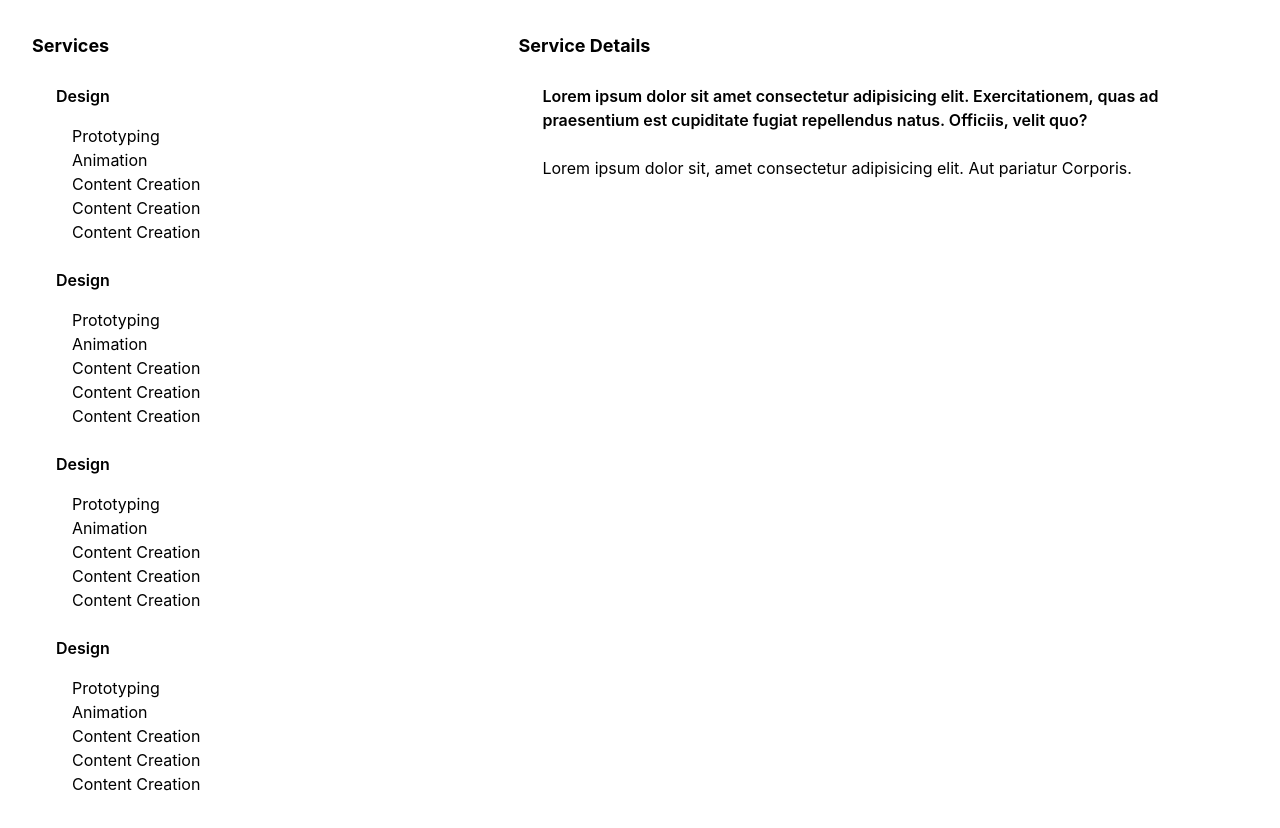
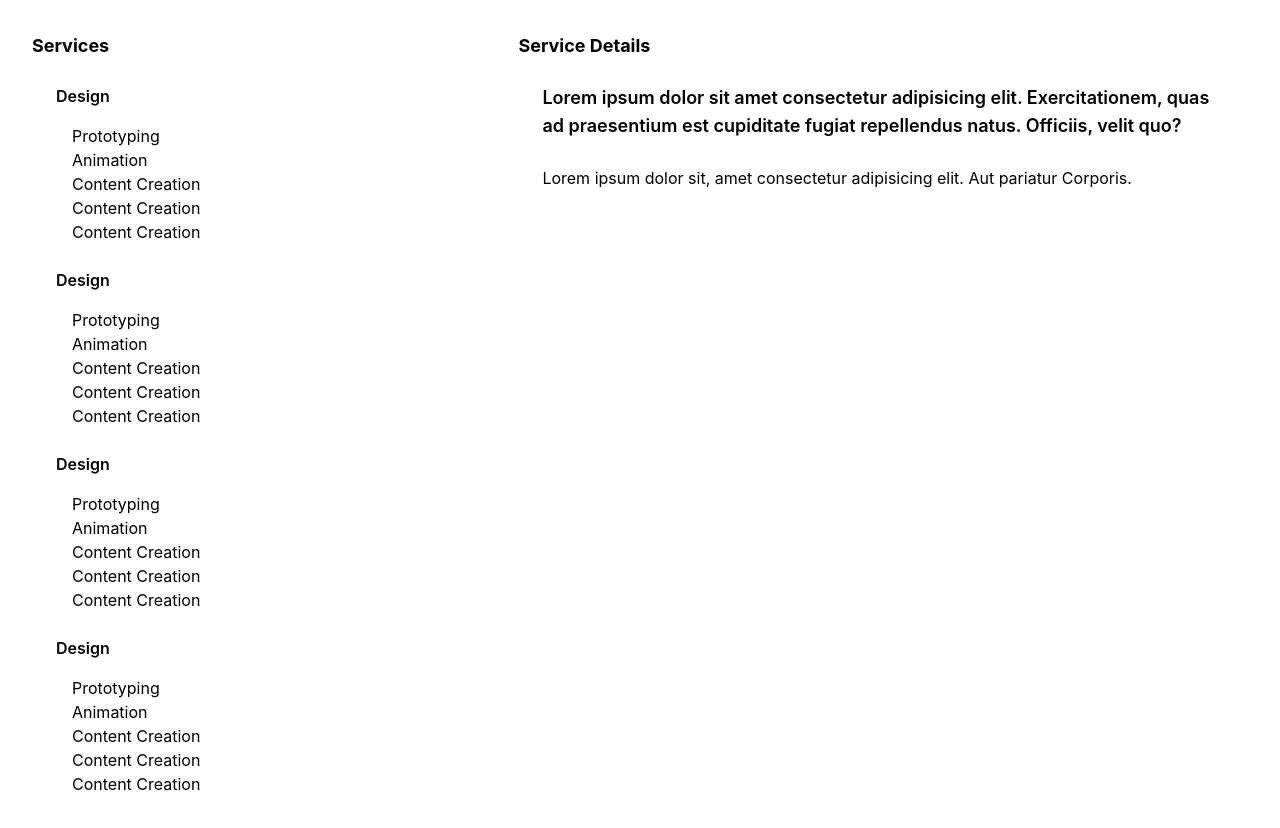
Before and after one commit to salmanahmedx/portfolio-website-react, a React (Create React App) app: page / in a window 1280 px wide. Shown: the top 828 px of the page. Built offline with nearby package versions, Linux system fonts and the light colour scheme.

Commit message:
accordion font sizing

```diff
--- a/src/pages/detailsPage/detailsPage.css
+++ b/src/pages/detailsPage/detailsPage.css
@@ -13,3 +13,7 @@
 .subServices {
     padding-top: 1rem;
 }
+
+.service-details {
+    line-height: 1.85rem;
+}
--- a/src/pages/detailsPage/detailsPage.js
+++ b/src/pages/detailsPage/detailsPage.js
@@ -128,11 +128,10 @@ const DetailsPage = () => {
             <div div className="about basis-3/5" onClick={expandServiceList} >
                 <h1 className='animated-about-heading text-lg font-bold'>Service Details</h1>
                 <div className="about-container">
-                    <h3 className='service-detials-intro font-semibold mb-6'>Lorem ipsum dolor sit amet consectetur adipisicing elit. Exercitationem, quas ad praesentium est cupiditate fugiat repellendus natus. Officiis, velit quo?</h3>
+                    <h3 className='service-detials-intro font-semibold mb-6 text-lg'>Lorem ipsum dolor sit amet consectetur adipisicing elit. Exercitationem, quas ad praesentium est cupiditate fugiat repellendus natus. Officiis, velit quo?</h3>
                     <p className='service-details'>Lorem ipsum dolor sit, amet consectetur adipisicing elit. Aut pariatur Corporis.</p>
                 </div>
             </div >
-
         </div >
     );
 };
```
